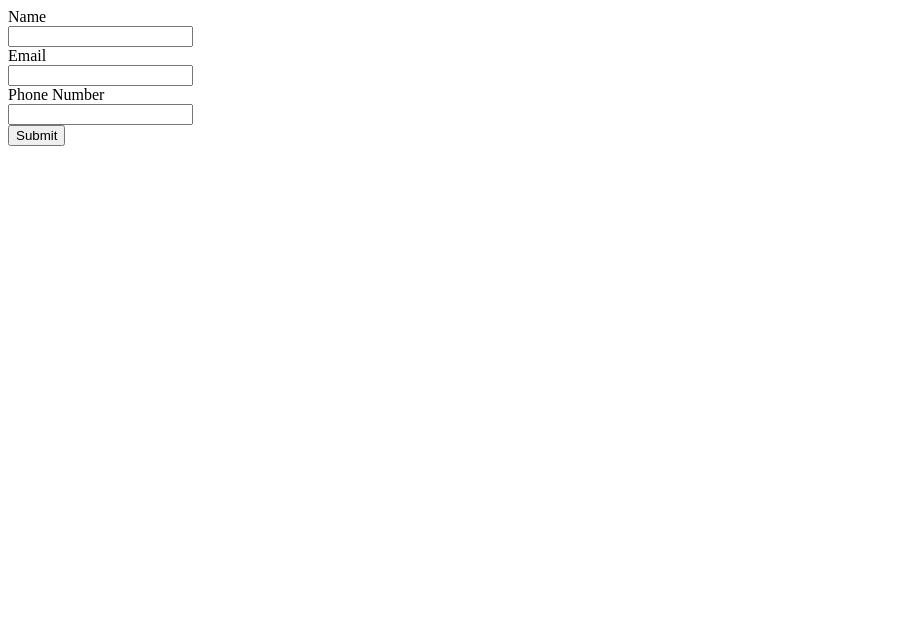
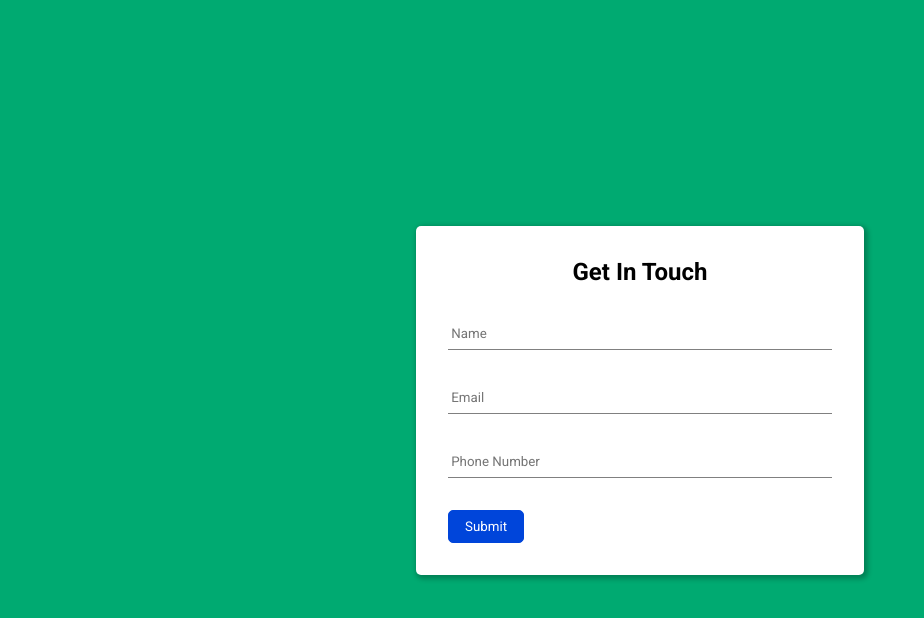
Before and after one commit to Asfak00/form-data-send-to-my-email, a plain HTML site: page index.html in a window 1280 px wide. Shown: the whole page, without its empty margins (0-924 px from the left). Drawn offline with Linux system fonts and the light colour scheme.

Commit message:
style complete

```diff
--- a/app.js
+++ b/app.js
@@ -0,0 +1,11 @@
+function onSubmit() {
+  Email.send({
+    Host: "smtp.elasticemail.com",
+    Username: "asfakahmed580@gmail.com",
+    Password: "EAF7A13744E606CC89AEDD39BF5697973E3D",
+    To: "asfakahmed680@gmail.com",
+    From: "asfakahmed580@gmail.com",
+    Subject: "This is the subject",
+    Body: "And this is the body",
+  }).then((message) => alert(message));
+}
--- a/index.html
+++ b/index.html
@@ -7,15 +7,22 @@
     <link rel="stylesheet" href="./main.css" />
   </head>
   <body>
-    <form>
-      <label for="name">Name</label> <br />
-      <input type="text" name="name" id="name" /><br />
-      <label for="email">Email</label> <br />
-      <input type="email" name="email" id="email" /><br />
-      <label for="number">Phone Number</label><br />
-      <input type="number" name="number" id="number" /><br />
+    <form id="form" onsubmit="onSubmit(); reset(); return false;">
+      <h2>Get In Touch</h2>
+
+      <input type="text" name="name" id="name" placeholder="Name" /><br />
+
+      <input type="email" name="email" id="email" placeholder="Email" /><br />
+
+      <input
+        type="number"
+        name="number"
+        id="number"
+        placeholder="Phone Number" /><br />
       <button type="submit">Submit</button>
     </form>
+
+    <script src="https://smtpjs.com/v3/smtp.js"></script>
 
     <script src="./app.js"></script>
   </body>
--- a/main.scss
+++ b/main.scss
@@ -0,0 +1,60 @@
+@import url("https://fonts.googleapis.com/css2?family=Roboto:ital,wght@0,300;0,400;0,500;0,700;0,900;1,900&display=swap");
+
+* {
+  margin: 0;
+  padding: 0;
+  box-sizing: border-box;
+  font-family: "Roboto", sans-serif;
+}
+
+body {
+  width: 100%;
+  height: 100vh;
+  background-color: rgb(0, 170, 113);
+  display: flex;
+  align-items: center;
+  justify-content: center;
+}
+
+form {
+  width: 35%;
+  padding: 2rem;
+  background-color: #ffff;
+  border-radius: 5px;
+  box-shadow: 2px 2px 5px 2px rgba(0, 0, 0, 0.247);
+
+  h2 {
+    text-align: center;
+    font-weight: 700;
+    margin-bottom: 2rem;
+  }
+
+  input {
+    width: 100%;
+    border: none;
+    border-bottom: 1px solid gray;
+    margin-bottom: 2rem;
+    padding: 0.5rem 0.2rem;
+    outline: none;
+
+    &:focus {
+      border-color: rgb(0, 69, 218);
+    }
+  }
+
+  button {
+    padding: 0.5rem 1rem;
+    background-color: rgb(0, 69, 218);
+    border: 1px solid rgb(0, 69, 218);
+    outline: none;
+    transition: all 0.3s ease-in-out;
+    cursor: pointer;
+    color: #ffff;
+    border-radius: 5px;
+
+    &:hover {
+      background-color: transparent;
+      color: rgb(0, 69, 218);
+    }
+  }
+}
```
Also changed, not shown: main.css, 1 other file.
